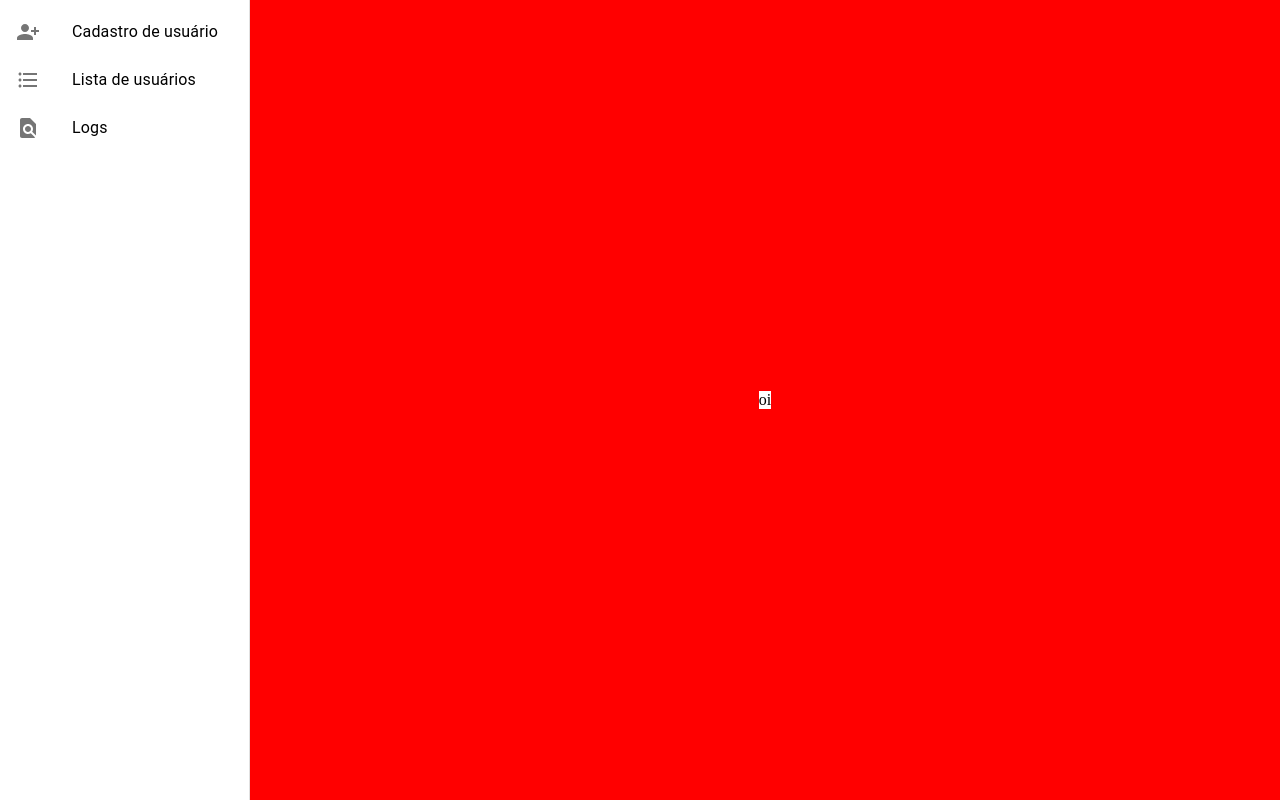
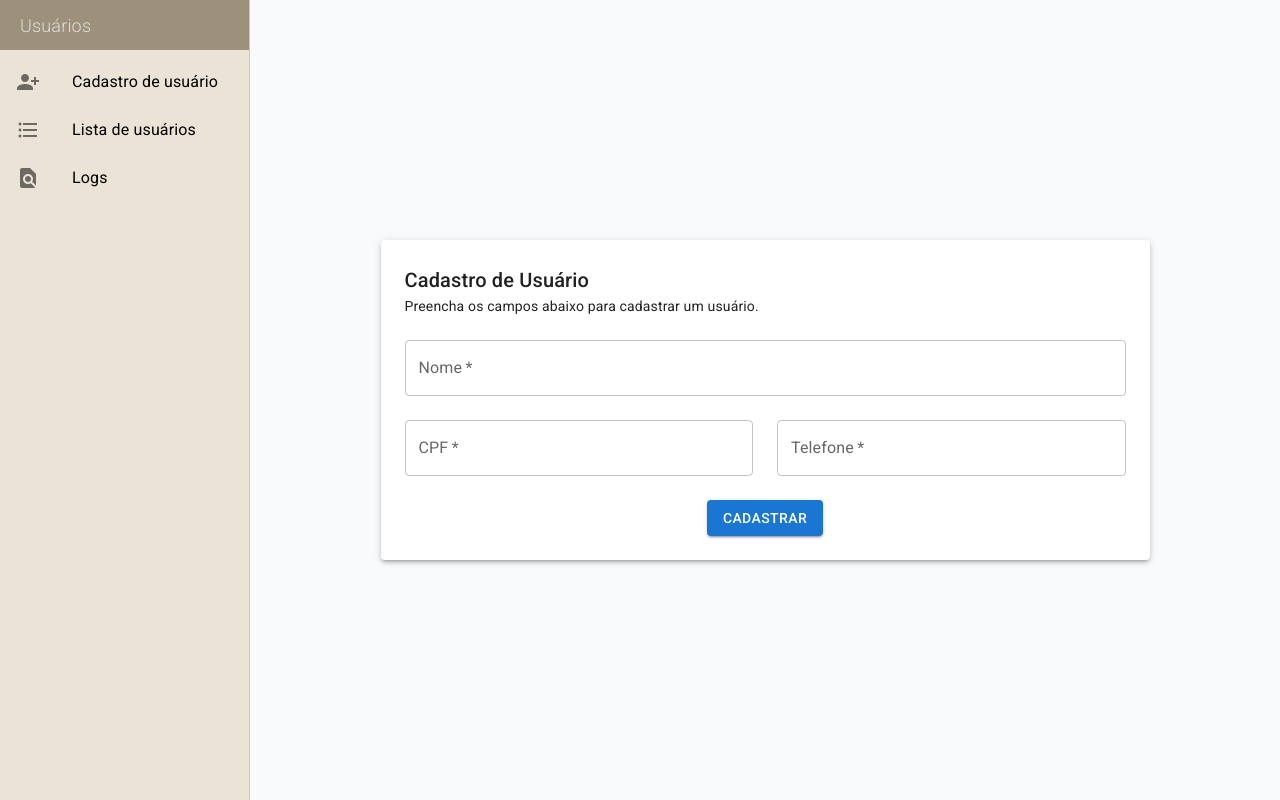
Before and after one commit to Alvaresx/user-actions-app, a React (Create React App) app: page / in a window 1280 px wide. Built offline with nearby package versions, Linux system fonts and the light colour scheme.

Commit message:
Criação tela de cadastro dentre outras alterações
- Visual do drawer modificado;
- Visual das telas modificado;

```diff
--- a/public/index.html
+++ b/public/index.html
@@ -3,6 +3,7 @@
   <head>
     <meta charset="utf-8" />
     <link rel="icon" href="%PUBLIC_URL%/favicon.ico" />
+    <link rel="stylesheet" href="https://fonts.googleapis.com/css?family=Roboto:300,400,500,700&display=swap"/>
     <meta name="viewport" content="width=device-width, initial-scale=1" />
     <meta name="theme-color" content="#000000" />
     <meta
--- a/src/components/CadastroUsuario.js
+++ b/src/components/CadastroUsuario.js
@@ -1,11 +1,11 @@
 import React from "react";
-import { Box } from "@mui/material";
+import { Box, Paper, Grid, TextField, Button, Typography } from "@mui/material";
 
 function CadastroUsuario() {
   return (
     <Box
       sx={{
-        backgroundColor: "red",
+        backgroundColor: "#f8fafc",
         width: "100%",
         height: "100vh",
         display: "flex",
@@ -13,7 +13,39 @@ function CadastroUsuario() {
         justifyContent: "center",
       }}
     >
-      <div style={{ backgroundColor: "white" }}>oi</div>
+      <Paper elevation={3} sx={{ padding: "24px", maxWidth: "70%" }}>
+        <Grid container spacing={3}>
+          <Grid item lg={12}>
+            <Typography variant="h6">Cadastro de Usuário</Typography>
+            <Typography variant="body2">
+              Preencha os campos abaixo para cadastrar um usuário.
+            </Typography>
+          </Grid>
+
+          <Grid item lg={12}>
+            <TextField label="Nome" variant="outlined" fullWidth required />
+          </Grid>
+          <Grid item lg={6}>
+            <TextField label="CPF" variant="outlined" fullWidth required />
+          </Grid>
+          <Grid item lg={6}>
+            <TextField label="Telefone" variant="outlined" fullWidth required />
+          </Grid>
+        </Grid>
+        <Grid container>
+          <Grid
+            item
+            lg={12}
+            sx={{
+              display: "flex",
+              justifyContent: "center",
+              marginTop: "24px",
+            }}
+          >
+            <Button variant="contained">Cadastrar</Button>
+          </Grid>
+        </Grid>
+      </Paper>
     </Box>
   );
 }
--- a/src/components/Drawer.js
+++ b/src/components/Drawer.js
@@ -6,6 +6,8 @@ import {
   List,
   ListItemIcon,
   ListItemText,
+  Grid,
+  Typography,
 } from "@mui/material";
 import {
   PersonAddAlt1,
@@ -41,10 +43,32 @@ function Drawer() {
           "& .MuiDrawer-paper": {
             width: "250px",
             boxSizing: "border-box",
+            backgroundColor: "#ebe3d5",
           },
         }}
         open={true}
       >
+        <Grid
+          container
+          sx={{
+            height: "50px",
+            backgroundColor: "#9E917B",
+            alignItems: "center",
+          }}
+        >
+          <Grid item lg={12}>
+            <Typography
+              sx={{
+                color: "#ddd",
+                fontWeight: "100",
+                marginLeft: "20px",
+                fontSize: "large",
+              }}
+            >
+              Usuários
+            </Typography>
+          </Grid>
+        </Grid>
         <List>
           {itemsList.map((item) => (
             <Link
--- a/src/components/ListaUsuarios.js
+++ b/src/components/ListaUsuarios.js
@@ -5,7 +5,7 @@ function ListaUsuarios() {
   return (
     <Box
       sx={{
-        backgroundColor: "green",
+        backgroundColor: "#f8fafc",
         width: "100%",
         height: "100vh",
         display: "flex",
@@ -13,7 +13,7 @@ function ListaUsuarios() {
         justifyContent: "center",
       }}
     >
-      <div style={{ backgroundColor: "white" }}>oi</div>
+      <div style={{ backgroundColor: "white" }}>Lista de usuários</div>
     </Box>
   );
 }
--- a/src/components/Logs.js
+++ b/src/components/Logs.js
@@ -5,7 +5,7 @@ function Logs() {
   return (
     <Box
       sx={{
-        backgroundColor: "blue",
+        backgroundColor: "#f8fafc",
         width: "100%",
         height: "100vh",
         display: "flex",
@@ -13,7 +13,7 @@ function Logs() {
         justifyContent: "center",
       }}
     >
-      <div style={{ backgroundColor: "white" }}>oi</div>
+      <div style={{ backgroundColor: "white" }}>Logs</div>
     </Box>
   );
 }
```
